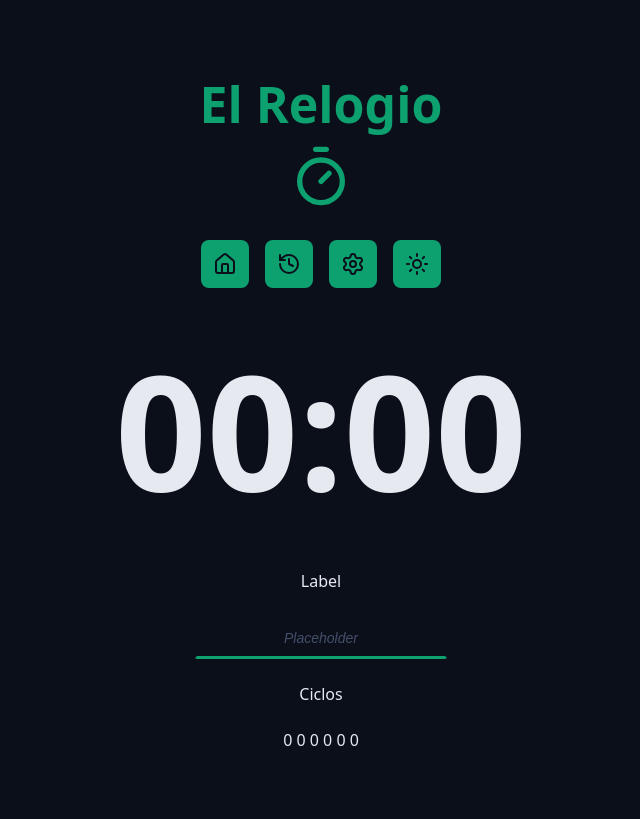
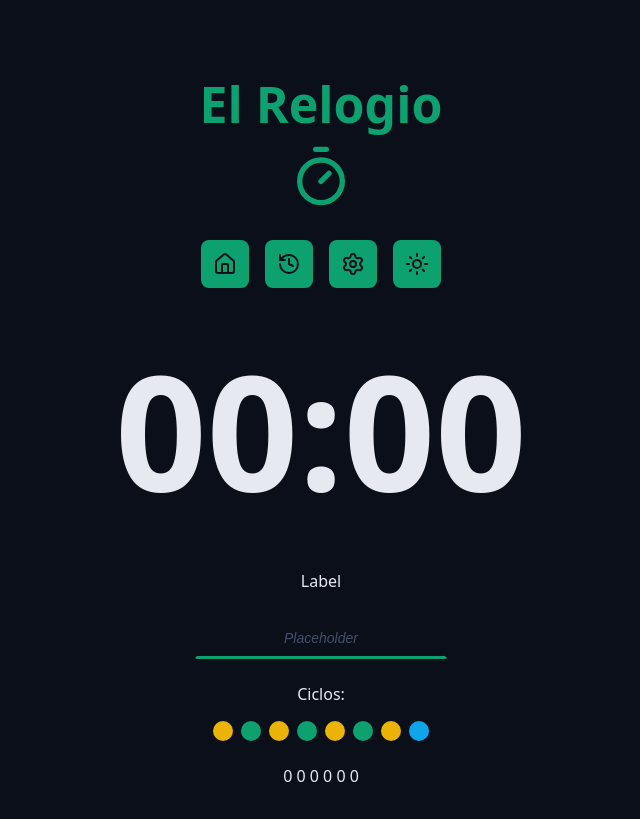
Before and after one commit to srleivas/reloginho-muito-bom, a React (Vite) app: page / in a window 1280 px wide. Shown: the whole page, without its empty margins (319-959 px from the left). Built offline with nearby package versions, Linux system fonts and the light colour scheme.

Commit message:
#6 - Estilização do componente cycles.

```diff
--- a/src/App.tsx
+++ b/src/App.tsx
@@ -3,6 +3,7 @@ import { CountDown } from './components/CountDown';
 import { Container } from './components/Container';
 import { Logo } from './components/Logo';
 import { Input } from './components/Input';
+import { Cycles } from './components/Cycles';
 
 import './styles/theme.css';
 import './styles/global.css';
@@ -33,7 +34,7 @@ export function App() {
                     </div>
 
                     <div className="formRow">
-                        <p>Ciclos</p>
+                        <Cycles></Cycles>
                     </div>
 
                     <div className="formRow">
--- /dev/null
+++ b/src/components/Cycles/index.tsx
@@ -0,0 +1,35 @@
+import styles from './styles.module.css';
+
+export function Cycles() {
+    return (
+        <div className={styles.cycles}>
+            <span>Ciclos:</span>
+            <div className={styles.cycleDots}>
+                <span
+                    className={`${styles.cycleDot} ${styles.worktime}`}
+                ></span>
+                <span
+                    className={`${styles.cycleDot} ${styles.shortBreak}`}
+                ></span>
+                <span
+                    className={`${styles.cycleDot} ${styles.worktime}`}
+                ></span>
+                <span
+                    className={`${styles.cycleDot} ${styles.shortBreak}`}
+                ></span>
+                <span
+                    className={`${styles.cycleDot} ${styles.worktime}`}
+                ></span>
+                <span
+                    className={`${styles.cycleDot} ${styles.shortBreak}`}
+                ></span>
+                <span
+                    className={`${styles.cycleDot} ${styles.worktime}`}
+                ></span>
+                <span
+                    className={`${styles.cycleDot} ${styles.longBreak}`}
+                ></span>
+            </div>
+        </div>
+    );
+}
--- /dev/null
+++ b/src/components/Cycles/styles.module.css
@@ -0,0 +1,31 @@
+.cycles {
+    display: flex;
+    flex-direction: column;
+    align-items: center;
+    justify-content: center;
+    gap: 1.6rem;
+}
+
+.cycleDots {
+    display: flex;
+    gap: 0.8rem;
+}
+
+.cycleDot {
+    width: 2rem;
+    height: 2rem;
+    background-color: var(--primary);
+    border-radius: 50%;
+}
+
+.worktime {
+    background-color: var(--warning);
+}
+
+.shortBreak {
+    background-color: var(--primary);
+}
+
+.longBreak {
+    background-color: var(--info);
+}
```
